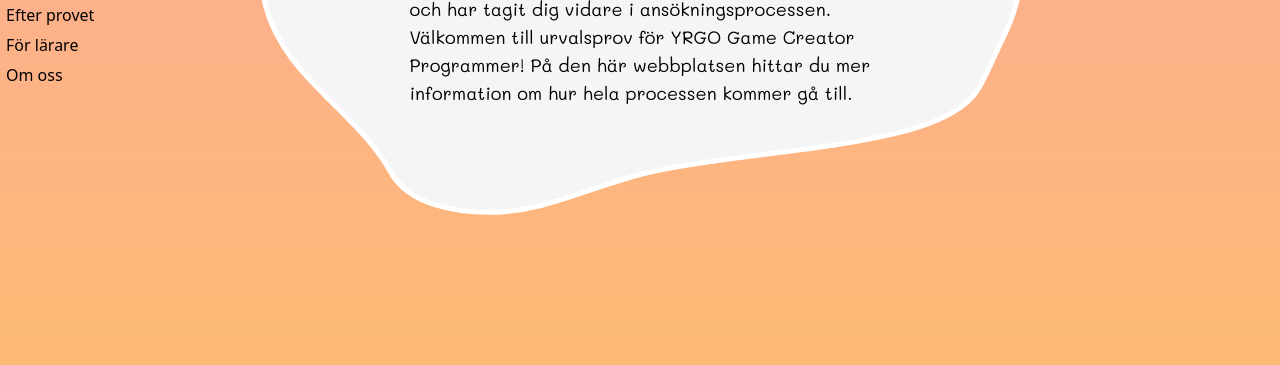
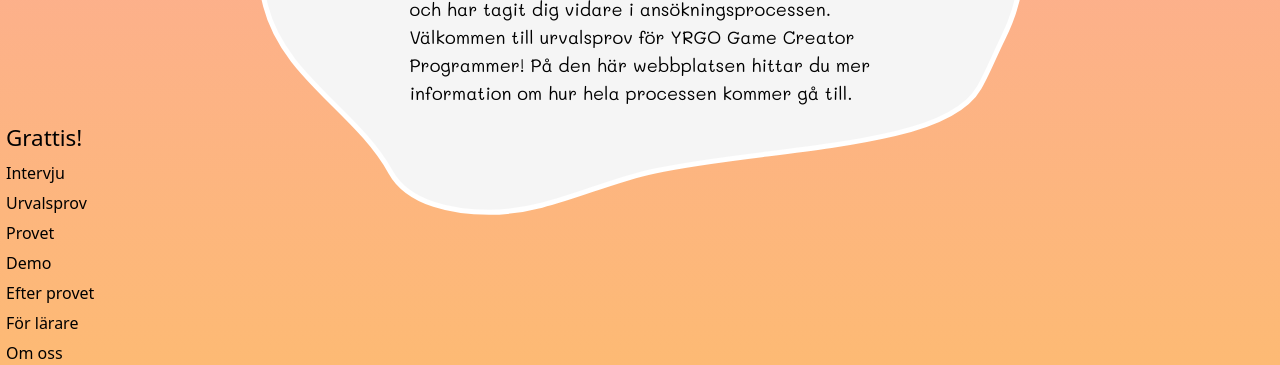
Before and after one commit to lovbackan/sammanslaget, a website built with Vite: page index.html in a window 1280 px wide. Shown: the part 435-800 px from the top of the page. Built offline with nearby package versions, Linux system fonts and the light colour scheme.

Commit message:
moved nav

```diff
--- a/index.html
+++ b/index.html
@@ -23,7 +23,7 @@
     <div class="scroll-container" id="app">
       <div
         id="nav"
-        class="z-50 flex flex-col left-0 bg-slate-600 w-32 h-full fixed bg-opacity-0 pl-1.5 justify-center gap-1.5"
+        class="z-50 flex flex-col left-0 bg-slate-600 w-32 h-full fixed bg-opacity-0 pl-1.5 justify-end gap-1.5"
       >
         <a class="scale-up-anchor" id="sectionOneAnchor" href="#section-one"
           >Grattis!
```
